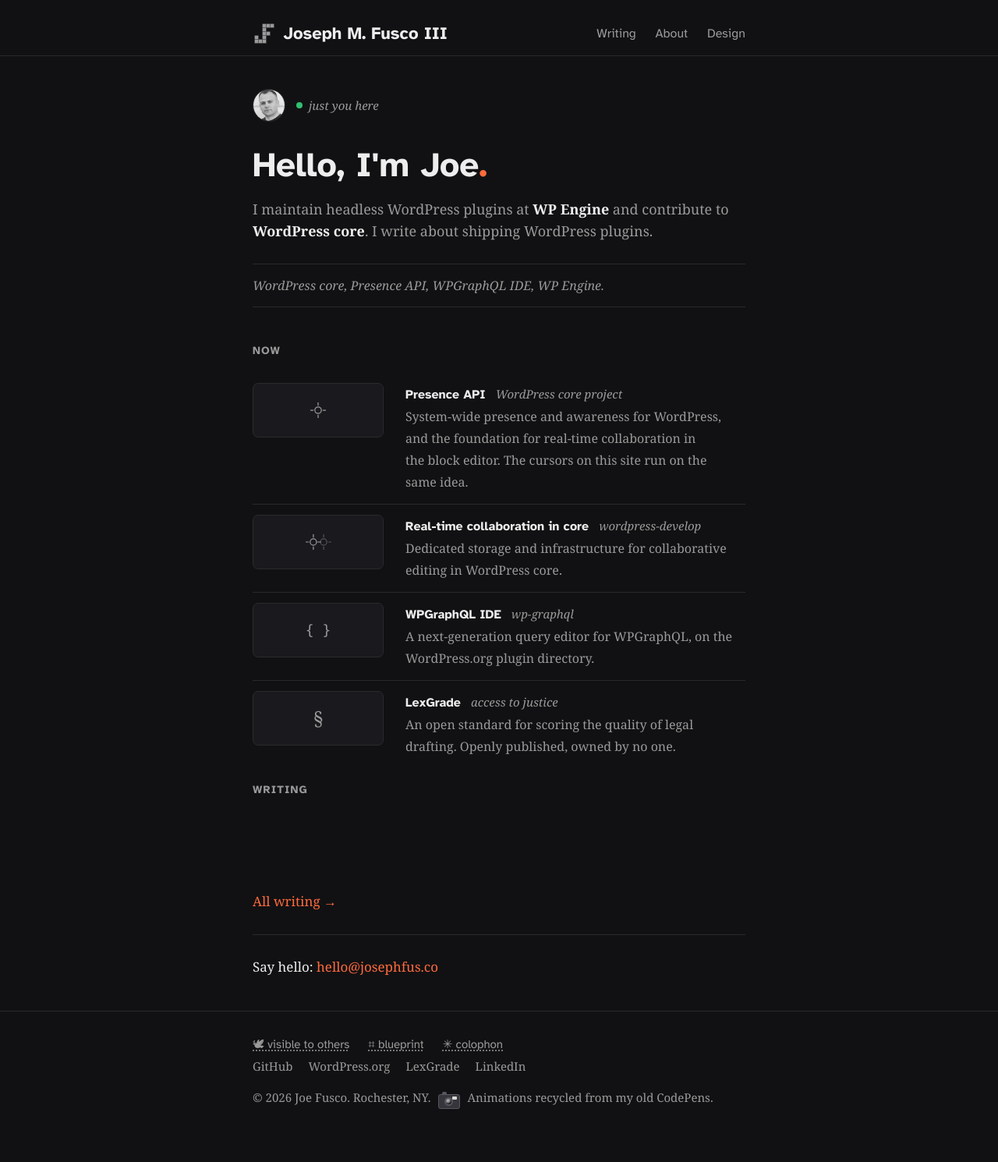
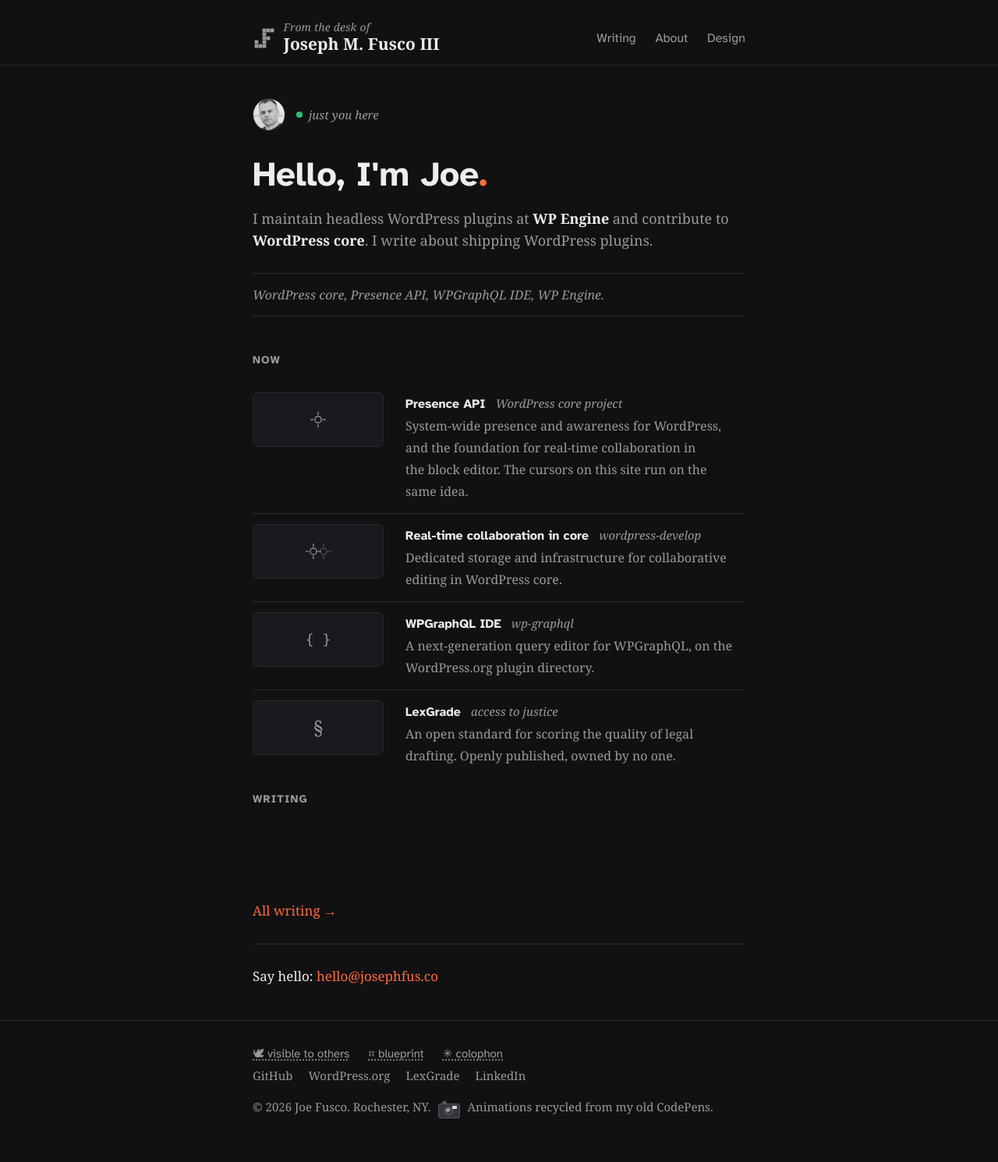
Before and after one commit to josephfusco/josephfusco.github.io, a Jekyll site: the page built from index.html, in a window 1280 px wide. Shown: the whole page at 78% size. Built offline with Jekyll 4.4.1, drawn with Linux system fonts in a browser that asks for light colours.

Commit message:
Masthead becomes a letterhead: From the desk of Joseph M. Fusco III, in Georgia
Co-Authored-By: Claude Fable 5 <noreply@anthropic.com>
Claude-Session: https://claude.ai/code/session_019vAcPMvpcgUVRcyZCqV9hM

```diff
--- a/_includes/header.html
+++ b/_includes/header.html
@@ -15,7 +15,7 @@
 				<rect x="350" y="50" />
 				<rect x="450" y="50" />
 			</svg>
-			<span class="site-name-text">{{ site.nameplate | default: site.name }}</span>
+			<span class="site-name-text"><em class="desk-of">From the desk of</em>{{ site.nameplate | default: site.name }}</span>
 		</a>
 		<nav class="site-nav" aria-label="Main">
 			<a href="{{ '/blog' | relative_url }}"{% if page.url contains '/blog' or page.layout == 'post' %} aria-current="page"{% endif %}>Writing</a>
--- a/assets/css/redesign.css
+++ b/assets/css/redesign.css
@@ -1155,3 +1155,22 @@ main { flex: 1; }
 
 /* Popover links are prose; the footer's toolbar margins stop at its edge */
 #colophon a { margin-right: 0; }
+
+/* Letterhead nameplate: Georgia, with its eyebrow */
+.site-name-text {
+  display: flex;
+  flex-direction: column;
+  font-family: Georgia, "Iowan Old Style", serif;
+  font-size: 1.3125rem;
+  font-weight: 700;
+  line-height: var(--lh);
+  letter-spacing: 0;
+}
+.desk-of {
+  font-style: italic;
+  font-weight: 400;
+  font-size: 0.875rem;
+  line-height: 0.875rem;
+  color: var(--muted);
+  letter-spacing: 0.01em;
+}
```
